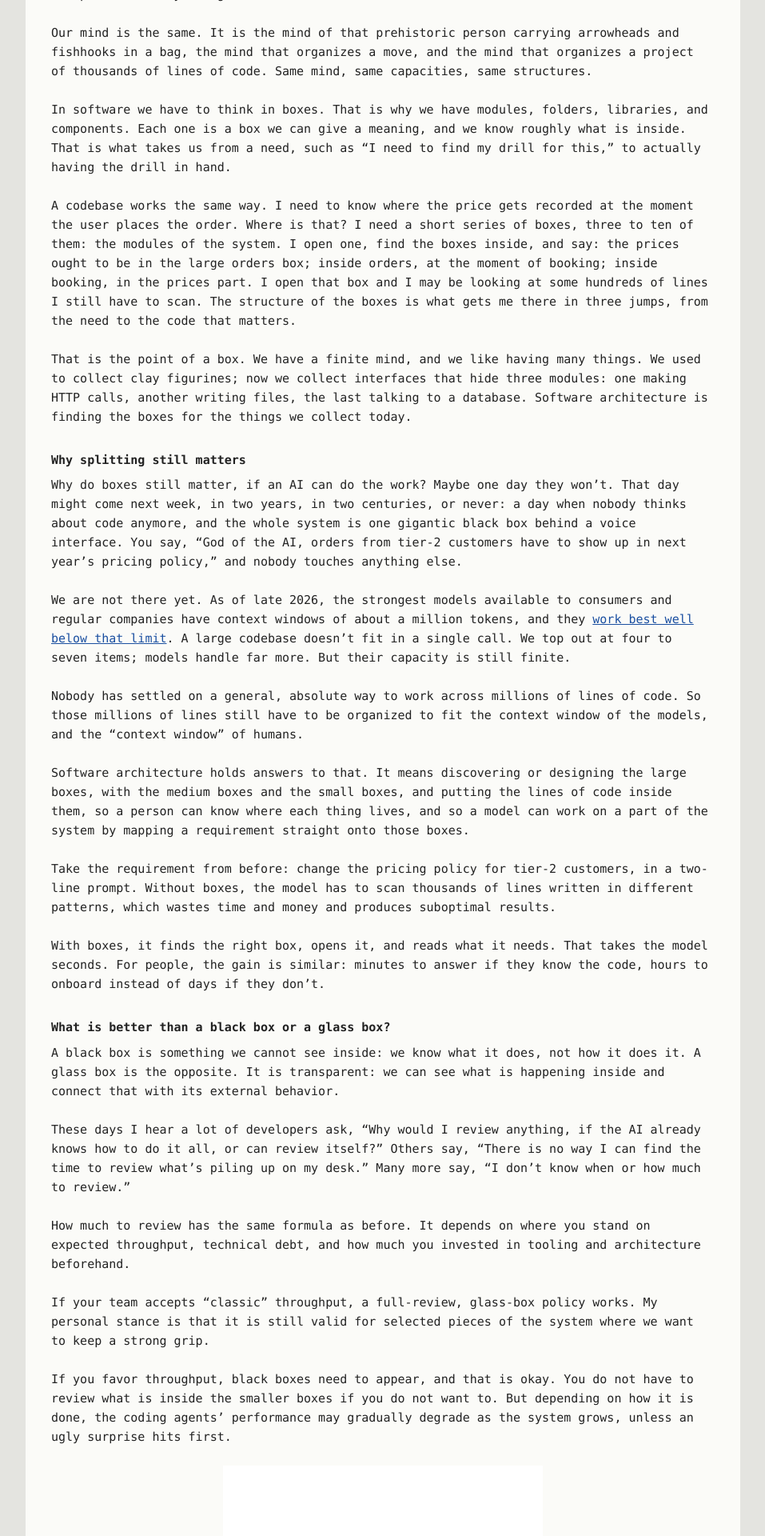
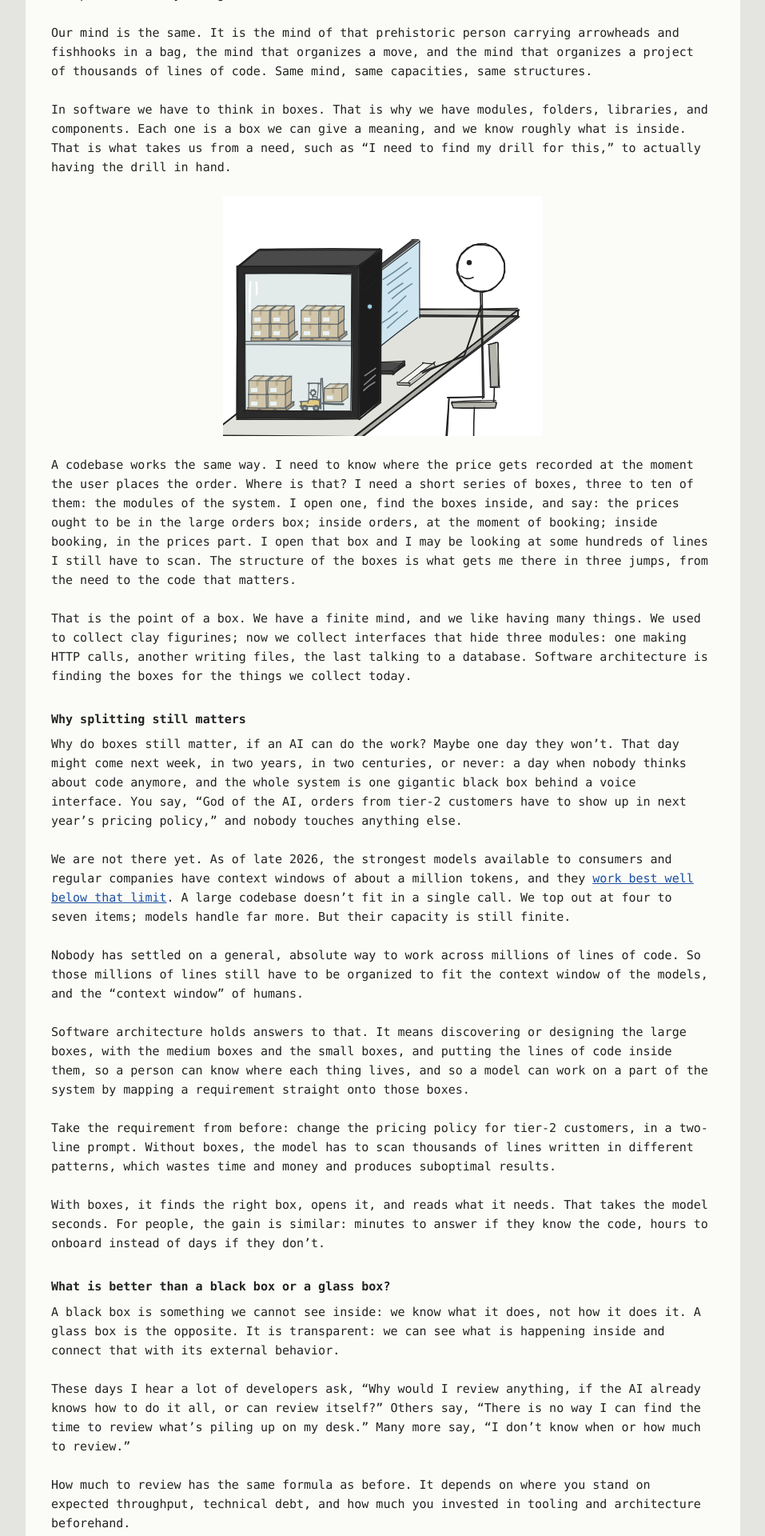
Before and after one commit to the-guish/the-dog-ate-my-typewriter, a Jekyll site: the page built from _posts/2026-11-01-my-dear-box.md, in a window 1280 px wide. Shown: the part 1672-3592 px from the top of the page at 80% size, without its empty margins (161-1118 px from the left). Built offline with Jekyll 4.4.1, drawn with Linux system fonts in a browser that asks for light colours; our own code applies the rules of GitHub Pages for plain Markdown files.

Commit message:
my dear box: add CPU warehouse illustration (#5)

```diff
--- a/_posts/2026-11-01-my-dear-box.md
+++ b/_posts/2026-11-01-my-dear-box.md
@@ -39,6 +39,8 @@ Back in our more ethereal world, swap pallets for modules and warehouses for cod
 Our mind is the same. It is the mind of that prehistoric person carrying arrowheads and fishhooks in a bag, the mind that organizes a move, and the mind that organizes a project of thousands of lines of code. Same mind, same capacities, same structures.
 
 In software we have to think in boxes. That is why we have modules, folders, libraries, and components. Each one is a box we can give a meaning, and we know roughly what is inside. That is what takes us from a need, such as "I need to find my drill for this," to actually having the drill in hand.
+
+![A smiling stick figure sits sideways on an office chair at a desk, looking at a monitor; on the desk in front, a computer tower is shown in x-ray, its inside a small two-floor warehouse of identical cardboard boxes stacked neatly on pallets, with a little forklift carrying a box]({{ '/assets/images/cpu-warehouse.svg' | relative_url }})
 
 A codebase works the same way. I need to know where the price gets recorded at the moment the user places the order. Where is that? I need a short series of boxes, three to ten of them: the modules of the system. I open one, find the boxes inside, and say: the prices ought to be in the large orders box; inside orders, at the moment of booking; inside booking, in the prices part. I open that box and I may be looking at some hundreds of lines I still have to scan. The structure of the boxes is what gets me there in three jumps, from the need to the code that matters.
 
```
Also changed, not shown: assets/images/cpu-warehouse.svg (added).
